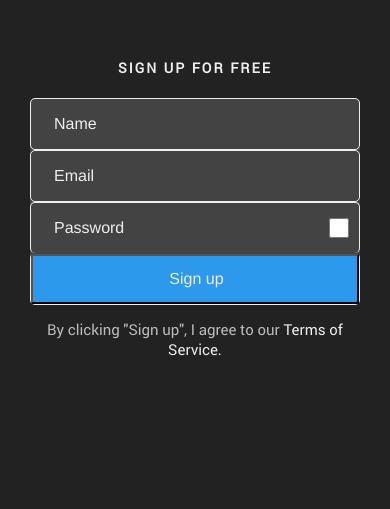
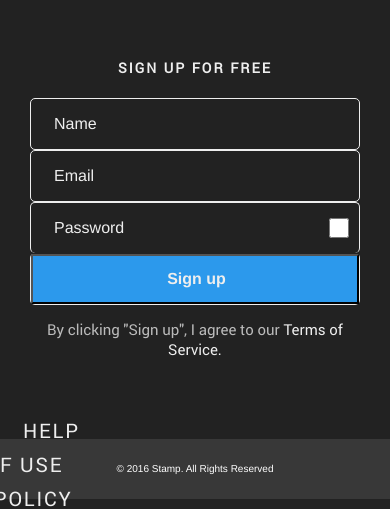
Before and after one commit to constantinedd/stamp-project, a plain HTML site: page index.html in a window 390 px wide. Shown: the part 345-854 px from the top of the page. Drawn offline with Linux system fonts and the light colour scheme.

Commit message:
Editing css and html file - fixing bg color of inputs on mobile, adding the bottom footer to the page, fixing mobile bug for top nav menu - 1-8-19

```diff
--- a/index.html
+++ b/index.html
@@ -68,6 +68,27 @@
         </div>
         <div class="clearfix"></div>
     </div>
+    <footer class="stamp-footer">
+        <div class="footer-content">
+            <div class="footer-left">
+                &copy; 2016 Stamp. All Rights Reserved
+            </div>
+            <div class="footer-right">
+                <div class="footer-item">
+                    <a class="hvr hvr-underline-from-center" href="#contact" title="Contact" data-link-action="footer: contact">Contact</a>
+                </div>
+                <div class="footer-item">
+                    <a class="hvr hvr-underline-from-center" href="#help" title="Help" data-link-action="footer: help">Help</a>
+                </div>
+                <div class="footer-item">
+                    <a class="hvr hvr-underline-from-center" href="#terms-of-use" title="Terms of Use" data-link-action="footer: terms of use">Terms of Use</a>
+                </div>
+                <div class="footer-item">
+                    <a class="hvr hvr-underline-from-center" href="#privacy-policy" title="Privacy Policy" data-link-action="footer: privacy policy">Privacy Policy</a>
+                </div>
+            </div>
+        </div>
+    </footer>
     <script src="scripts/main.js"></script>
 </body>
 </html>
--- a/styles/custom.css
+++ b/styles/custom.css
@@ -215,7 +215,7 @@ TOP NAVIGATION MENU
 .stamp-hamburger-menu {
     cursor: pointer;
     display: inline-block;
-    position: fixed;
+    position: absolute;
     top: 20px;
     right: 20px;
     z-index: 3;  /* needs to be 1 higher than the top navigation menu so it's clickable */
@@ -226,7 +226,7 @@ TOP NAVIGATION MENU
 }
 
 .top-navigation-menu {
-    position: fixed;
+    position: absolute;
     right: 0;
     left: 0;
     z-index: 2;
@@ -264,6 +264,7 @@ TOP NAVIGATION MENU
 
 .stamp-logo a {
     padding-bottom: 10px;
+    letter-spacing: -1px;
 }
 
 @media screen and (min-width: 1000px) {
@@ -346,6 +347,7 @@ button.stamp-input {
 .stamp-signup button {
     background-color: #2c99ec;
     outline: none;
+    font-weight: bold;
 }
 
 /* The following three styles are used to override the default browser placeholder font color. I would normally separate shared styles with commas, but that didn't seem to work in this case. */
@@ -386,6 +388,10 @@ button.stamp-input {
 }
 
 @media screen and (max-width: 767px) {
+    .stamp-form-container {
+        background-color: transparent;
+    }
+
     .sign-up-disclaimer {
         font-size: 1.5em;
     }
@@ -399,9 +405,70 @@ button.stamp-input {
         font-size: 1.6em;
     }
 }
+
 /*==========================================
 FOOTER MENU
 ===========================================*/
+
+.stamp-footer {
+    position: fixed;
+    left: 0;
+    bottom: 0;
+    width: 100%;
+    background-color: rgba(255, 255, 255, 0.1);
+    color: white;
+    text-align: center;
+    min-height: 50px;
+}
+
+.stamp-footer .footer-content {
+    position: relative;
+    min-height: 60px;
+}
+
+.stamp-footer .footer-left {
+    position: absolute;
+    left: 50px;
+    top: 50%;
+    transform: translateY(-50%);
+}
+
+.stamp-footer .footer-right {
+    position: absolute;
+    right: 0;
+    top: 50%;
+    transform: translate(-50%, -50%);
+}
+
+.footer-item {
+    display: inline-block;
+    margin-right: 35px;
+}
+
+.footer-item a {
+    color: #eeeeee;
+    text-decoration: none;
+    font-size: 2em;
+    line-height: 1.2;
+    padding-bottom: 10px;
+    font-family: "Roboto-Regular";
+    text-transform: uppercase;
+    letter-spacing: 1.8px;
+}
+
+@media screen and (min-width: 768px) {
+    .stamp-footer .footer-left {
+        font-size: 1.3em;
+    }
+}
+
+@media screen and (max-width: 767px) {
+    .stamp-footer .footer-left {
+        left: 50%;
+        top: 50%;
+        transform: translate(-50%, -50%);
+    }
+}
 
 /*==========================================
 HOVER.CSS
```
